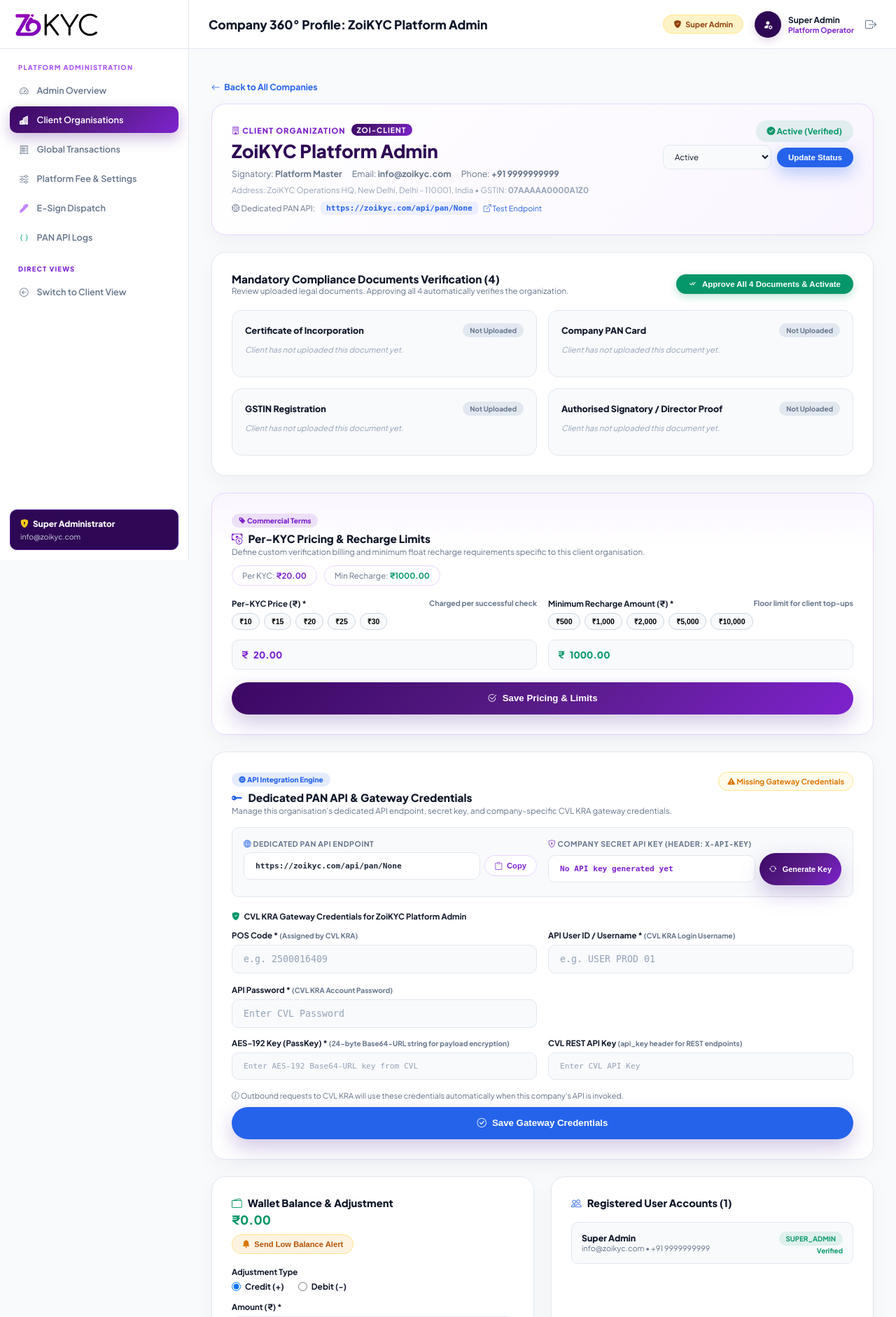
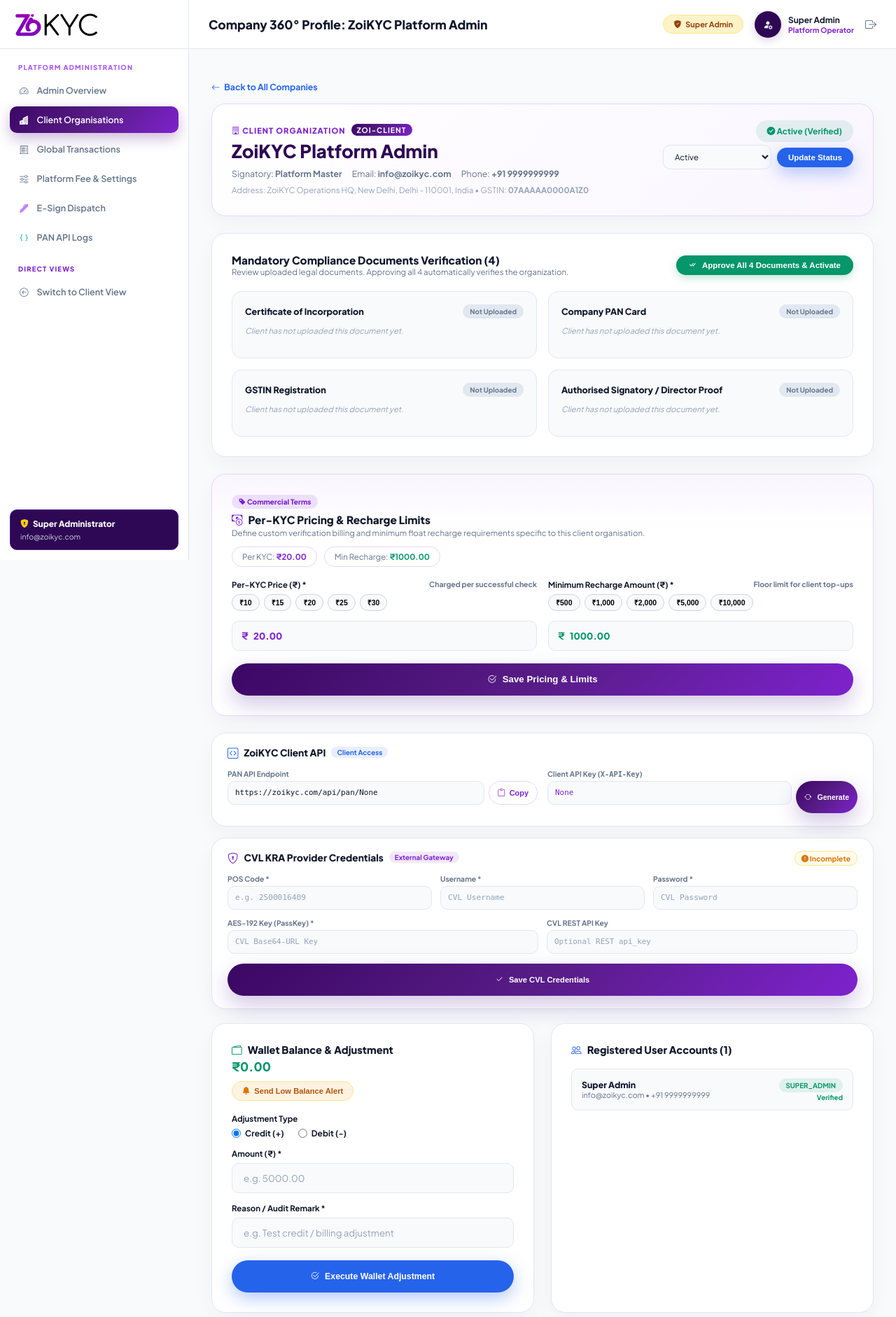
Before and after one commit to vijayvaishnav1011/zoikyc, a Flask app: page /admin/company/1 in a window 1280 px wide. Shown: the top 1882 px of the page at 70% size. Run offline with Flask 3, Linux system fonts and the light colour scheme; a user stored in the database is signed in.

Commit message:
refactor(admin): clearly separate ZoiKYC Client API and CVL KRA Gateway into compact cards with minimal text

```diff
--- a/app/templates/admin/company_detail.html
+++ b/app/templates/admin/company_detail.html
@@ -31,13 +31,6 @@
       </div>
       <div class="company-header-address">
         Address: {{ company.address }}, {{ company.city }}, {{ company.state }} - {{ company.zip_code }}, {{ company.country }} &bull; GSTIN: <strong>{{ company.gstin or 'Not Provided' }}</strong>
-      </div>
-      <div style="margin-top: 8px; font-size: 0.82rem; display: flex; align-items: center; gap: 8px; flex-wrap: wrap;">
-        <span style="color: var(--text-muted);"><i class="bi bi-cpu"></i> Dedicated PAN API:</span>
-        <code style="background: rgba(37, 99, 235, 0.08); color: var(--tiancai-blue); padding: 3px 8px; border-radius: 6px; font-size: 0.8rem; font-weight: 700;">https://zoikyc.com/api/pan/{{ company.client_id }}</code>
-        <a href="/api/pan/{{ company.client_id }}" target="_blank" style="color: var(--tiancai-blue); font-size: 0.78rem; text-decoration: none;">
-          <i class="bi bi-box-arrow-up-right"></i> Test Endpoint
-        </a>
       </div>
     </div>
 
@@ -232,139 +225,105 @@
   </form>
 </div>
 
-<!-- Dedicated Client API & CVL KRA Integration Card -->
-<div class="card" style="margin-bottom: 24px; border: 1.5px solid #e2e8f0;">
-  <div style="display: flex; justify-content: space-between; align-items: flex-start; margin-bottom: 16px; flex-wrap: wrap; gap: 12px;">
-    <div>
-      <span class="metric-badge" style="background: rgba(37, 99, 235, 0.12); color: #2563eb; font-weight: 800; font-size: 0.72rem; margin-bottom: 6px; display: inline-block;">
-        <i class="bi bi-cpu-fill"></i> API Integration Engine
-      </span>
-      <h3 style="font-size: 1.1rem; font-weight: 800; color: var(--text-dark); display: flex; align-items: center; gap: 8px;">
-        <i class="bi bi-key-fill" style="color: #2563eb;"></i> Dedicated PAN API & Gateway Credentials
-      </h3>
-      <p style="font-size: 0.82rem; color: var(--text-muted); margin-top: 2px;">
-        Manage this organisation's dedicated API endpoint, secret key, and company-specific CVL KRA gateway credentials.
-      </p>
-    </div>
-
-    <!-- Live Status Indicator -->
-    <div style="display: flex; gap: 8px; align-items: center;">
-      {% if company.pos_code and company.api_user_id and company.api_password and company.aes_key %}
-        <span class="metric-badge" style="background: #ecfdf5; color: #059669; border: 1px solid #a7f3d0; font-size: 0.78rem; font-weight: 700; padding: 6px 12px;">
-          <i class="bi bi-check-circle-fill"></i> Gateway Configured
-        </span>
-      {% else %}
-        <span class="metric-badge" style="background: #fffbeb; color: #d97706; border: 1px solid #fde68a; font-size: 0.78rem; font-weight: 700; padding: 6px 12px;">
-          <i class="bi bi-exclamation-triangle-fill"></i> Missing Gateway Credentials
-        </span>
-      {% endif %}
+<!-- 1. ZoiKYC Client API (Client Access) -->
+<div class="card" style="margin-bottom: 16px; padding: 18px 22px; border: 1px solid #e2e8f0;">
+  <div style="display: flex; justify-content: space-between; align-items: center; margin-bottom: 14px; flex-wrap: wrap; gap: 8px;">
+    <div style="display: flex; align-items: center; gap: 8px;">
+      <i class="bi bi-code-square" style="color: #2563eb; font-size: 1.1rem;"></i>
+      <h3 style="font-size: 0.98rem; font-weight: 800; color: var(--text-dark); margin: 0;">ZoiKYC Client API</h3>
+      <span class="metric-badge" style="background: rgba(37, 99, 235, 0.1); color: #2563eb; font-size: 0.7rem; padding: 2px 8px;">Client Access</span>
     </div>
   </div>
 
-  <!-- API URL & Secret Key Ribbon -->
-  <div style="background: #f8fafc; border: 1px solid #e2e8f0; border-radius: 10px; padding: 16px; margin-bottom: 20px;">
-    <div style="display: grid; grid-template-columns: repeat(auto-fit, minmax(280px, 1fr)); gap: 16px;">
+  <div style="display: grid; grid-template-columns: repeat(auto-fit, minmax(280px, 1fr)); gap: 14px;">
+    <!-- Endpoint -->
+    <div>
+      <label style="font-size: 0.74rem; font-weight: 700; color: #64748b; display: block; margin-bottom: 4px;">PAN API Endpoint</label>
+      <div style="display: flex; gap: 6px;">
+        <input type="text" readonly value="https://zoikyc.com/api/pan/{{ company.client_id }}" id="clientApiEndpointInput" class="ref-form-control" style="font-family: monospace; font-size: 0.78rem; padding: 6px 10px; height: 34px; background: #f8fafc;" />
+        <button type="button" onclick="copyFieldValue('clientApiEndpointInput', this)" class="btn-table-manage" style="padding: 6px 12px; font-size: 0.78rem; height: 34px;">
+          <i class="bi bi-clipboard"></i> Copy
+        </button>
+      </div>
+    </div>
 
-      <!-- Dedicated Endpoint -->
-      <div>
-        <label style="font-size: 0.76rem; font-weight: 700; color: #64748b; text-transform: uppercase; letter-spacing: 0.5px; display: block; margin-bottom: 6px;">
-          <i class="bi bi-globe" style="color: #2563eb;"></i> Dedicated PAN API Endpoint
-        </label>
-        <div style="display: flex; gap: 6px; align-items: center;">
-          <input type="text" readonly value="https://zoikyc.com/api/pan/{{ company.client_id }}" id="clientApiEndpointInput" class="ref-form-control" style="font-family: monospace; font-size: 0.8rem; background: #ffffff; font-weight: 600; color: #1e293b;" />
-          <button type="button" onclick="copyFieldValue('clientApiEndpointInput', this)" class="btn-table-manage" style="white-space: nowrap; padding: 8px 14px;">
-            <i class="bi bi-clipboard"></i> Copy
+    <!-- API Key -->
+    <div>
+      <label style="font-size: 0.74rem; font-weight: 700; color: #64748b; display: block; margin-bottom: 4px;">Client API Key (<code>X-API-Key</code>)</label>
+      <div style="display: flex; gap: 6px;">
+        <input type="text" readonly value="{{ company.api_key or 'None' }}" id="clientApiKeyInput" class="ref-form-control" style="font-family: monospace; font-size: 0.78rem; padding: 6px 10px; height: 34px; color: #7e22ce; background: #f8fafc;" />
+        {% if company.api_key %}
+        <button type="button" onclick="copyFieldValue('clientApiKeyInput', this)" class="btn-table-manage" style="padding: 6px 12px; font-size: 0.78rem; height: 34px;">
+          <i class="bi bi-clipboard"></i> Copy
+        </button>
+        {% endif %}
+        <form method="POST" action="{{ url_for('admin.regenerate_company_api_key', company_id=company.id) }}" style="margin: 0;" onsubmit="return confirm('Generate a new API key for this client?');">
+          <input type="hidden" name="csrf_token" value="{{ csrf_token() }}"/>
+          <button type="submit" class="btn-purple-pill" style="padding: 6px 12px; font-size: 0.75rem; height: 34px; white-space: nowrap;">
+            <i class="bi bi-arrow-repeat"></i> {% if company.api_key %}Regenerate{% else %}Generate{% endif %}
           </button>
-        </div>
+        </form>
       </div>
-
-      <!-- Secret API Key -->
-      <div>
-        <label style="font-size: 0.76rem; font-weight: 700; color: #64748b; text-transform: uppercase; letter-spacing: 0.5px; display: block; margin-bottom: 6px;">
-          <i class="bi bi-shield-lock" style="color: #7e22ce;"></i> Company Secret API Key (Header: <code>X-API-Key</code>)
-        </label>
-        <div style="display: flex; gap: 6px; align-items: center;">
-          <input type="text" readonly value="{{ company.api_key or 'No API key generated yet' }}" id="clientApiKeyInput" class="ref-form-control" style="font-family: monospace; font-size: 0.8rem; background: #ffffff; font-weight: 600; color: #7e22ce;" />
-          {% if company.api_key %}
-          <button type="button" onclick="copyFieldValue('clientApiKeyInput', this)" class="btn-table-manage" style="white-space: nowrap; padding: 8px 14px;">
-            <i class="bi bi-clipboard"></i> Copy
-          </button>
-          {% endif %}
-          <form method="POST" action="{{ url_for('admin.regenerate_company_api_key', company_id=company.id) }}" style="margin: 0;" onsubmit="return confirm('Generate a new API key for this organisation? Any client using the old key will need to update.');">
-            <input type="hidden" name="csrf_token" value="{{ csrf_token() }}"/>
-            <button type="submit" class="btn-purple-pill" style="padding: 8px 14px; font-size: 0.78rem; white-space: nowrap;">
-              <i class="bi bi-arrow-repeat"></i> {% if company.api_key %}Regenerate{% else %}Generate Key{% endif %}
-            </button>
-          </form>
-        </div>
-      </div>
-
     </div>
   </div>
+</div>
 
-  <!-- Gateway Credentials Form -->
+<!-- 2. CVL KRA Provider Credentials (External Gateway) -->
+<div class="card" style="margin-bottom: 20px; padding: 18px 22px; border: 1px solid #e2e8f0;">
   <form method="POST" action="{{ url_for('admin.update_company_gateway_credentials', company_id=company.id) }}">
     <input type="hidden" name="csrf_token" value="{{ csrf_token() }}"/>
 
-    <div style="font-size: 0.82rem; font-weight: 700; color: #0f172a; margin-bottom: 12px; display: flex; align-items: center; gap: 6px;">
-      <i class="bi bi-shield-fill-check" style="color: #059669;"></i> CVL KRA Gateway Credentials for {{ company.name }}
-    </div>
-
-    <div class="ref-form-grid" style="margin-bottom: 14px;">
-      <!-- POS Code -->
-      <div class="ref-form-group">
-        <label class="ref-form-label">
-          <span>POS Code *</span>
-          <span style="font-size: 0.72rem; color: var(--text-muted);">(Assigned by CVL KRA)</span>
-        </label>
-        <input type="text" name="pos_code" value="{{ company.pos_code or '' }}" placeholder="e.g. 2500016409" class="ref-form-control" style="font-family: monospace; font-weight: 600;" />
+    <div style="display: flex; justify-content: space-between; align-items: center; margin-bottom: 14px; flex-wrap: wrap; gap: 8px;">
+      <div style="display: flex; align-items: center; gap: 8px;">
+        <i class="bi bi-shield-lock" style="color: #7e22ce; font-size: 1.1rem;"></i>
+        <h3 style="font-size: 0.98rem; font-weight: 800; color: var(--text-dark); margin: 0;">CVL KRA Provider Credentials</h3>
+        <span class="metric-badge" style="background: rgba(126, 34, 206, 0.1); color: #7e22ce; font-size: 0.7rem; padding: 2px 8px;">External Gateway</span>
       </div>
-
-      <!-- API User ID -->
-      <div class="ref-form-group">
-        <label class="ref-form-label">
-          <span>API User ID / Username *</span>
-          <span style="font-size: 0.72rem; color: var(--text-muted);">(CVL KRA Login Username)</span>
-        </label>
-        <input type="text" name="api_user_id" value="{{ company.api_user_id or '' }}" placeholder="e.g. USER_PROD_01" class="ref-form-control" style="font-family: monospace; font-weight: 600;" />
-      </div>
-
-      <!-- API Password -->
-      <div class="ref-form-group">
-        <label class="ref-form-label">
-          <span>API Password *</span>
-          <span style="font-size: 0.72rem; color: var(--text-muted);">(CVL KRA Account Password)</span>
-        </label>
-        <input type="text" name="api_password" value="{{ company.api_password or '' }}" placeholder="Enter CVL Password" class="ref-form-control" style="font-family: monospace;" />
+      <div>
+        {% if company.pos_code and company.api_user_id and company.api_password and company.aes_key %}
+          <span class="metric-badge" style="background: #ecfdf5; color: #059669; border: 1px solid #a7f3d0; font-size: 0.74rem; font-weight: 700; padding: 3px 9px;">
+            <i class="bi bi-check-circle-fill"></i> Configured
+          </span>
+        {% else %}
+          <span class="metric-badge" style="background: #fffbeb; color: #d97706; border: 1px solid #fde68a; font-size: 0.74rem; font-weight: 700; padding: 3px 9px;">
+            <i class="bi bi-exclamation-circle-fill"></i> Incomplete
+          </span>
+        {% endif %}
       </div>
     </div>
 
-    <div class="ref-form-grid" style="margin-bottom: 16px;">
-      <!-- AES Key -->
-      <div class="ref-form-group">
-        <label class="ref-form-label">
-          <span>AES-192 Key (PassKey) *</span>
-          <span style="font-size: 0.72rem; color: var(--text-muted);">(24-byte Base64-URL string for payload encryption)</span>
-        </label>
-        <input type="text" name="aes_key" value="{{ company.aes_key or '' }}" placeholder="Enter AES-192 Base64-URL key from CVL" class="ref-form-control" style="font-family: monospace; font-size: 0.8rem;" />
+    <!-- Row 1: POS Code, User, Password -->
+    <div style="display: grid; grid-template-columns: repeat(auto-fit, minmax(180px, 1fr)); gap: 12px; margin-bottom: 12px;">
+      <div>
+        <label style="font-size: 0.74rem; font-weight: 700; color: #64748b; display: block; margin-bottom: 4px;">POS Code *</label>
+        <input type="text" name="pos_code" value="{{ company.pos_code or '' }}" placeholder="e.g. 2500016409" class="ref-form-control" style="font-family: monospace; font-size: 0.8rem; padding: 6px 10px; height: 34px;" />
       </div>
-
-      <!-- CVL API Key -->
-      <div class="ref-form-group">
-        <label class="ref-form-label">
-          <span>CVL REST API Key</span>
-          <span style="font-size: 0.72rem; color: var(--text-muted);">(api_key header for REST endpoints)</span>
-        </label>
-        <input type="text" name="api_key" value="{{ company.api_key or '' }}" placeholder="Enter CVL API Key" class="ref-form-control" style="font-family: monospace; font-size: 0.8rem;" />
+      <div>
+        <label style="font-size: 0.74rem; font-weight: 700; color: #64748b; display: block; margin-bottom: 4px;">Username *</label>
+        <input type="text" name="api_user_id" value="{{ company.api_user_id or '' }}" placeholder="CVL Username" class="ref-form-control" style="font-family: monospace; font-size: 0.8rem; padding: 6px 10px; height: 34px;" />
+      </div>
+      <div>
+        <label style="font-size: 0.74rem; font-weight: 700; color: #64748b; display: block; margin-bottom: 4px;">Password *</label>
+        <input type="text" name="api_password" value="{{ company.api_password or '' }}" placeholder="CVL Password" class="ref-form-control" style="font-family: monospace; font-size: 0.8rem; padding: 6px 10px; height: 34px;" />
       </div>
     </div>
 
-    <div style="display: flex; justify-content: space-between; align-items: center; flex-wrap: wrap; gap: 10px;">
-      <div style="font-size: 0.78rem; color: #64748b;">
-        <i class="bi bi-info-circle"></i> Outbound requests to CVL KRA will use these credentials automatically when this company's API is invoked.
+    <!-- Row 2: AES Key, CVL API Key -->
+    <div style="display: grid; grid-template-columns: repeat(auto-fit, minmax(240px, 1fr)); gap: 12px; margin-bottom: 14px;">
+      <div>
+        <label style="font-size: 0.74rem; font-weight: 700; color: #64748b; display: block; margin-bottom: 4px;">AES-192 Key (PassKey) *</label>
+        <input type="text" name="aes_key" value="{{ company.aes_key or '' }}" placeholder="CVL Base64-URL Key" class="ref-form-control" style="font-family: monospace; font-size: 0.78rem; padding: 6px 10px; height: 34px;" />
       </div>
-      <button type="submit" class="btn-purple-pill" style="background: #2563eb;">
-        <i class="bi bi-check-circle"></i> Save Gateway Credentials
+      <div>
+        <label style="font-size: 0.74rem; font-weight: 700; color: #64748b; display: block; margin-bottom: 4px;">CVL REST API Key</label>
+        <input type="text" name="api_key" value="{{ company.api_key or '' }}" placeholder="Optional REST api_key" class="ref-form-control" style="font-family: monospace; font-size: 0.78rem; padding: 6px 10px; height: 34px;" />
+      </div>
+    </div>
+
+    <!-- Save Button -->
+    <div style="display: flex; justify-content: flex-end;">
+      <button type="submit" class="btn-purple-pill" style="padding: 7px 18px; font-size: 0.8rem;">
+        <i class="bi bi-check2"></i> Save CVL Credentials
       </button>
     </div>
   </form>
```
